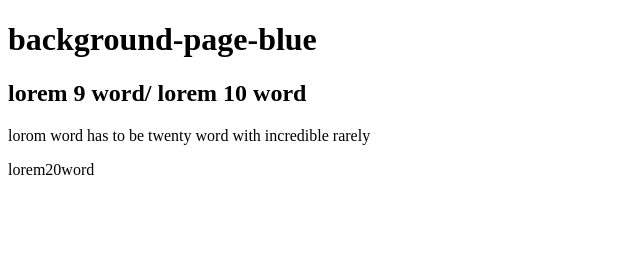
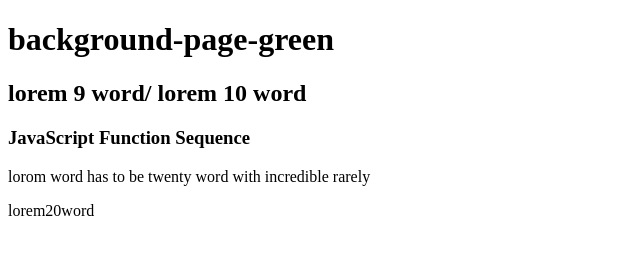
Before and after one commit to tonyclem/background-page, a plain HTML site: page index.html in a window 1280 px wide. Shown: the whole page, without its empty margins (0-640 px from the left). Drawn offline with Linux system fonts and the light colour scheme.

Commit message:
what's up bro

```diff
--- a/index.html
+++ b/index.html
@@ -6,8 +6,9 @@
 	<title>testing </title>
 </head>
 <body>
-	<h1>background-page-blue</h1>
+	<h1>background-page-green</h1>
 	<h2>lorem 9 word/ lorem 10 word</h2>
+	<h3>JavaScript Function Sequence</h3>
 	<p>lorom word has to be twenty word with incredible rarely</p>
 	<p>lorem20word</p>
 </body>
```
